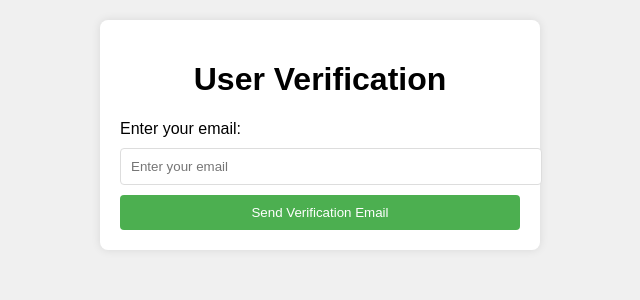
After one commit to anon1277/nodejs-user-management, a Node server app: page /user-verification in a window 1280 px wide. The commit adds this page. Shown: the top 300 px of the page, without its empty margins (320-960 px from the left). Run offline with Node 20, Linux system fonts and the light colour scheme; some libraries are stand-ins or nearby versions.

Commit message:
Implement User verifcation

```diff
--- a/controllers/UserController.js
+++ b/controllers/UserController.js
@@ -292,7 +292,49 @@ const ResetPassword = async (req, res) => {
             console.log(error.message);
             return res.status(500).send("Error resetting password");
         }
-};
+    };
+    // Show user verification page
+    const UserVerification = async (req, res) => {
+        try {
+            // Render the user-verification page when the user visits the route
+            res.render('user-verification');
+        } catch (error) {
+            // Log any error that occurs while rendering the page
+            console.log(error.message);
+        }
+    }
+
+    // Send verification mail
+    const SendVerificationMail = async (req, res) => {
+        console.log("send-verification-email called");
+        try {
+            // Get the email provided in the form submission
+            const email = req.body.email;
+
+            // Find the user in the database based on the provided email
+            UserData = await User.findOne({ email: email });
+
+            // If user data exists for the provided email
+            if (UserData) {
+                // Check if the user's email is already verified
+                if (UserData.is_varified != 1) {
+                    // If the user is not verified, send the verification email
+                    sendVerifyMail(UserData.name, UserData.email, UserData._id);
+                    // Render the verification page with a success message
+                    res.render('user-verification', { message: "Please check your mail, verification mail is sent." });
+                } else {
+                    // If the user is already verified, render the page with a relevant message
+                    res.render('user-verification', { message: "User Already Verified" });
+                }
+            } else {
+                // If no user is found with the provided email, render the page with an error message
+                res.render('user-verification', { message: "User Does Not Exist" });
+            }
+        } catch (error) {
+            // Log any error that occurs during the process of sending the verification mail
+            console.log(error.message);
+        }
+    }
 
 module.exports = {
 
@@ -306,5 +348,7 @@ module.exports = {
     ActionForgotPaasswordPage,
     ActionForgotPaasswordLinkPage,
     ResetPassword,
+    UserVerification,
+    SendVerificationMail,
 
 }
--- a/routes/UserRoutes.js
+++ b/routes/UserRoutes.js
@@ -67,5 +67,9 @@ user_route.post('/forgot-password', auth.islogout, UserController.ActionForgotPa
 user_route.get('/forget-password-view', auth.islogout, UserController.ActionForgotPaasswordLinkPage);  // Show password reset form
 user_route.post('/reset-password', UserController.ResetPassword);  // Handle password reset form submission
 
+// email-verifcation
+user_route.get('/user-verification', auth.islogout, UserController.UserVerification);  // Show Email verification page
+user_route.post('/send-verification-email', auth.islogout, UserController.SendVerificationMail);  // Send verifcation mail
+
 // Export the configured user_route
 module.exports = user_route;
--- a/views/users/login.ejs
+++ b/views/users/login.ejs
@@ -29,6 +29,9 @@
         </form>
         <div class="forgot-password">
             <a href="/forgot-password" class="forgot-link">Forgot Password?</a>
+
+            <a href="/user-verification" class="forgot-link">Verification</a>
+
         </div>
     </div>
 </body>
--- /dev/null
+++ b/views/users/user-verification.ejs
@@ -0,0 +1,30 @@
+<!DOCTYPE html>
+<html lang="en">
+<head>
+    <meta charset="UTF-8">
+    <meta name="viewport" content="width=device-width, initial-scale=1.0">
+    <title>User Verification</title>
+    <style>
+        body { font-family: Arial, sans-serif; margin: 0; padding: 20px; background-color: #f0f0f0; }
+        .container { max-width: 400px; margin: auto; padding: 20px; background-color: #fff; border-radius: 8px; box-shadow: 0 0 10px rgba(0, 0, 0, 0.1); }
+        h1 { text-align: center; }
+        input { width: 100%; padding: 10px; margin: 10px 0; border: 1px solid #ddd; border-radius: 4px; }
+        button { width: 100%; padding: 10px; background-color: #4CAF50; color: white; border: none; border-radius: 4px; cursor: pointer; }
+        button:hover { background-color: #45a049; }
+        .message { color: green; text-align: center; margin-top: 20px; }
+    </style>
+</head>
+<body>
+    <div class="container">
+        <h1>User Verification</h1>
+        <form action="/send-verification-email" method="POST">
+            <label for="email">Enter your email:</label>
+            <input type="email" id="email" name="email" required placeholder="Enter your email">
+            <button type="submit">Send Verification Email</button>
+        </form>
+        <% if (typeof message !== 'undefined') { %>
+            <p class="message"><%= message %></p>
+        <% } %>
+    </div>
+</body>
+</html>
```
Also changed, not shown: public/assets/css/style.css.
